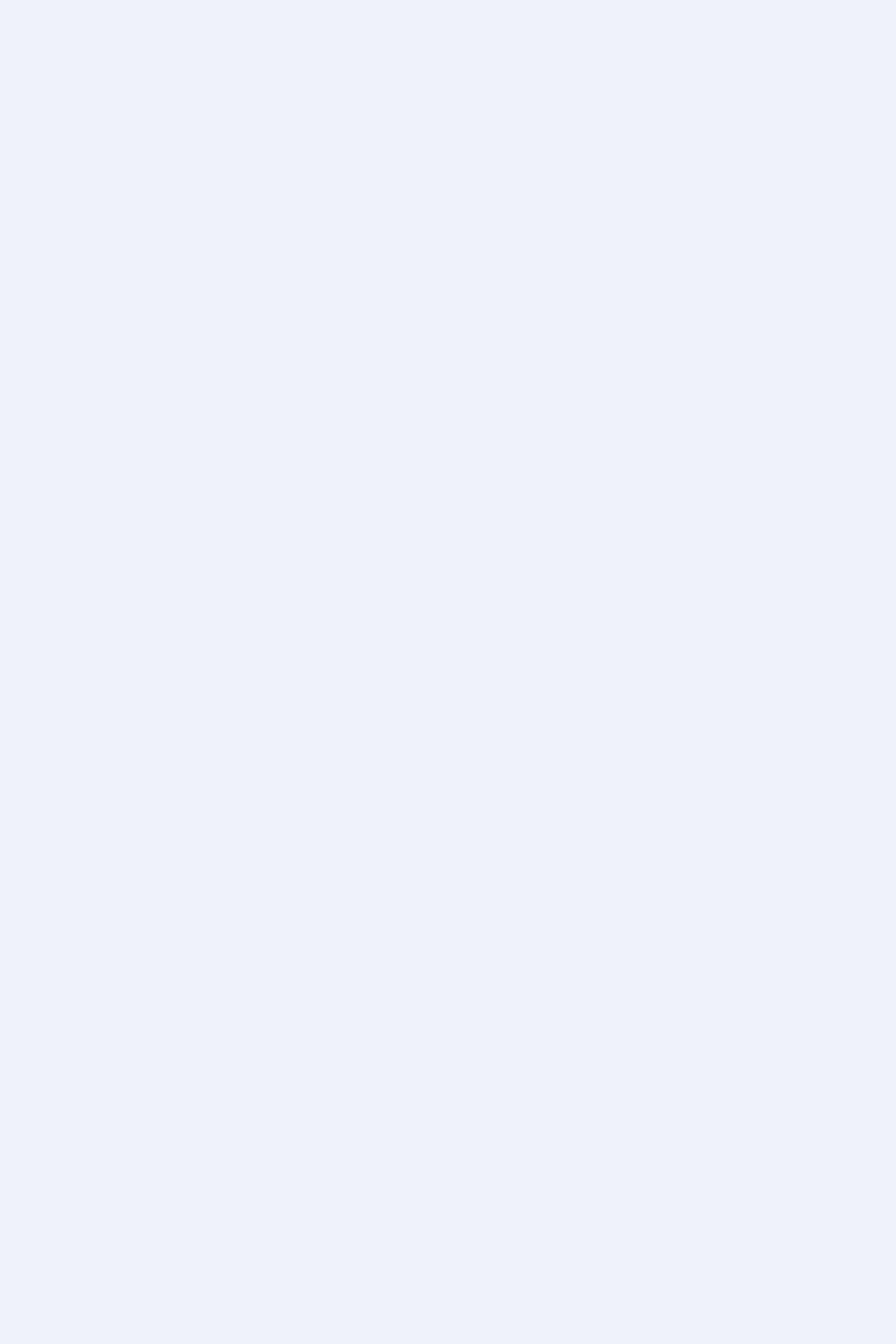
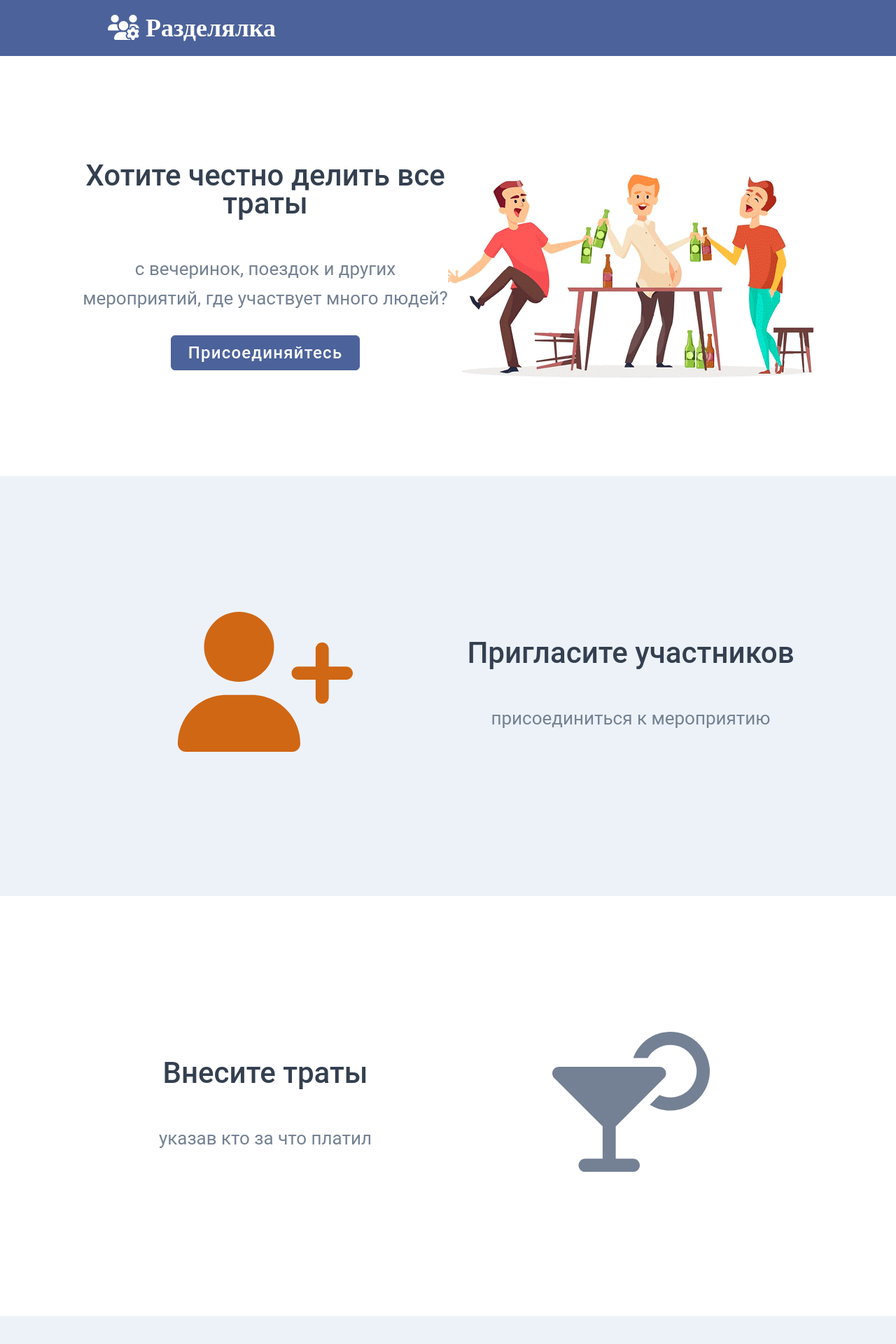
Before and after one commit to novikovav2/booze-web, an Angular app: page / in a window 1280 px wide. Shown: the top 1920 px of the page at 70% size. Before the commit the page ends 800 px from the top, so only its background shows below. Built offline with nearby package versions, Linux system fonts and the light colour scheme.

Commit message:
Add static index page

```diff
--- a/src/app/app-routing.module.ts
+++ b/src/app/app-routing.module.ts
@@ -15,7 +15,7 @@ import {
   PRODUCTS,
   NEW_URL,
   EDIT_URL,
-  RESULTS_URL, PROFILE
+  RESULTS_URL, PROFILE, ROOT
 } from "./services/consts";
 import {RegistrationComponent} from "./auth/registration/registration.component";
 import {NewPasswordComponent} from "./auth/new-password/new-password.component";
@@ -24,6 +24,7 @@ import {EventNewComponent} from "./main/new/event-new.component";
 import {EventEditComponent} from "./main/edit/event-edit.component";
 import {ResultsComponent} from "./main/results/results.component";
 import {ProfileComponent} from "./main/profile/profile.component";
+import {StaticComponent} from "./static/static.component";
 
 const routes: Routes = [
   {path: MAIN, component: MainComponent, children: [
@@ -41,7 +42,8 @@ const routes: Routes = [
       { path: LOGIN, component: LoginComponent },
       { path: REGISTRATION, component: RegistrationComponent },
       { path: NEW_PASSWORD, component: NewPasswordComponent }
-    ]}
+    ]},
+  { path: ROOT, component: StaticComponent }
 ];
 
 @NgModule({
--- a/src/app/app.module.ts
+++ b/src/app/app.module.ts
@@ -6,6 +6,7 @@ import { AppComponent } from './app.component';
 import {MainModule} from "./main/main.module";
 import { FontAwesomeModule } from '@fortawesome/angular-fontawesome';
 import {AuthModule} from "./auth/auth.module";
+import {StaticModule} from "./static/static.module";
 
 @NgModule({
   declarations: [
@@ -16,7 +17,8 @@ import {AuthModule} from "./auth/auth.module";
     AppRoutingModule,
     MainModule,
     FontAwesomeModule,
-    AuthModule
+    AuthModule,
+    StaticModule
   ],
   providers: [],
   bootstrap: [AppComponent]
--- a/src/app/services/consts.ts
+++ b/src/app/services/consts.ts
@@ -12,6 +12,7 @@ export const NEW = 'new'
 export const EDIT = 'edit'
 export const RESULTS = 'results'
 export const PROFILE = 'profile'
+export const WELCOME = 'welcome'
 
 export const ROOT_URL = '/' + ROOT
 export const AUTH_URL = '/' + AUTH
@@ -24,3 +25,4 @@ export const NEW_URL = '/' + NEW
 export const EDIT_URL = '/' + EDIT
 export const RESULTS_URL = '/' + RESULTS
 export const PROFILE_URL = '/' + PROFILE
+export const WELCOME_URL = '/' + WELCOME
--- /dev/null
+++ b/src/app/static/static.component.html
@@ -0,0 +1,101 @@
+<header class="header">
+  <div class="header-container">
+    <a class="header-logo" [routerLink]="[ROOT_URL]">
+      <fa-icon [icon]="iconLogo"></fa-icon> Разделялка
+    </a>
+  </div>
+</header>
+
+<div class="static">
+  <div class="row">
+    <div class="container">
+      <div class="row-left">
+        <div class="text">
+          <p class="text-bold">
+            Хотите честно делить все траты
+          </p>
+          <p class="text-normal">
+            с вечеринок, поездок и других мероприятий,
+            где участвует много людей?
+          </p>
+        </div>
+        <a [routerLink]="[WELCOME_URL]" class="button">
+          Присоединяйтесь
+        </a>
+      </div>
+      <div class="row-right bg-image">
+      </div>
+    </div>
+  </div>
+  <div class="row bg-blue">
+    <div class="container">
+      <div class="row-left">
+        <fa-icon [icon]="iconPlus" class="icon icon-orange"></fa-icon>
+      </div>
+      <div class="row-right">
+        <div class="text">
+          <p class="text-bold">
+            Пригласите участников
+          </p>
+          <p class="text-normal">
+            присоединиться к мероприятию
+          </p>
+        </div>
+      </div>
+    </div>
+  </div>
+  <div class="row ">
+    <div class="container">
+      <div class="row-left">
+        <div class="text">
+          <p class="text-bold">
+            Внесите траты
+          </p>
+          <p class="text-normal">
+            указав кто за что платил
+          </p>
+        </div>
+      </div>
+      <div class="row-right">
+        <fa-icon [icon]="iconMartini" class="icon icon-gray"></fa-icon>
+      </div>
+    </div>
+  </div>
+  <div class="row bg-blue">
+    <div class="container">
+      <div class="row-left">
+        <fa-icon [icon]="iconListCheck" class="icon icon-blue"></fa-icon>
+      </div>
+      <div class="row-right">
+        <div class="text">
+          <p class="text-bold">
+            Отметьте
+          </p>
+          <p class="text-normal">
+            что каждый из участников ел/пил
+          </p>
+        </div>
+      </div>
+    </div>
+  </div>
+  <div class="row ">
+  <div class="container">
+    <div class="row-left">
+      <div class="text">
+        <p class="text-bold">
+          Получите результат
+        </p>
+        <p class="text-normal">
+          где будет автоматически расчитано кто кому сколько должен перевести
+        </p>
+      </div>
+      <a [routerLink]="[WELCOME_URL]" class="button">
+        Попробовать
+      </a>
+    </div>
+    <div class="row-right">
+      <fa-icon [icon]="iconFaceSmile" class="icon icon-brand"></fa-icon>
+    </div>
+  </div>
+</div>
+</div>
--- /dev/null
+++ b/src/app/static/static.component.scss
@@ -0,0 +1,170 @@
+.static {
+  background-color: var(--white);
+}
+.header {
+  height: 80px;
+  background-color: var(--brandColor);
+
+  &-container {
+    max-width: 1044px;
+    margin: 0 auto;
+    display: flex;
+    align-items: center;
+    height: 100%;
+  }
+
+  &-logo {
+    font-family: 'Raleway', 'sans-serif';
+    font-style: normal;
+    font-weight: 700;
+    font-size: 36px;
+    line-height: 42px;
+    text-align: center;
+    color: var(--white);
+    text-decoration: none;
+    margin-left: 36px;
+  }
+}
+
+.container {
+  max-width: 1044px;
+  margin: 0 auto;
+  display: flex;
+  flex-wrap: wrap;
+  height: 100%;
+}
+
+.row {
+  height: 600px;
+  //margin-top: 42px;
+
+  &-left {
+    flex: 1 0 500px;
+    display: flex;
+    flex-direction: column;
+    align-items: center;
+    justify-content: center;
+  }
+
+  &-right {
+    flex: 1 0 500px;
+    display: flex;
+    flex-direction: column;
+    align-items: center;
+    justify-content: center;
+  }
+
+  &-center {
+    display: flex;
+    align-items: center;
+    justify-content: center;
+    width: 100%;
+    flex-direction: column;
+  }
+}
+
+.text {
+  //max-width: 400px;
+  //margin-top: 20px;
+
+  &-normal {
+    font-family: 'Roboto', 'sans-serif';
+    font-style: normal;
+    font-size: 26px;
+    line-height: 42px;
+    text-align: center;
+    color: var(--gray6);
+  }
+
+  &-bold {
+    font-family: 'Roboto', 'sans-serif';
+    font-style: normal;
+    font-weight: 500;
+    font-size: 42px;
+    line-height: 40px;
+    text-align: center;
+    color: var(--gray9);
+    margin-bottom: 52px;
+  }
+
+  &-help {
+    font-size: 18px;
+    color: var(--gray5);
+    margin-top: 10px;
+    text-align: center;
+  }
+}
+
+.button {
+  font-family: 'Roboto', 'sans-serif';
+  padding: 8px 24px;
+  border: 1px solid #4C629B;
+  color: #FFFFFF;
+  background: #4C629B;
+  border-radius: 6px;
+  margin-top: 32px;
+  width: content-box;
+  font-style: normal;
+  font-weight: 500;
+  font-size: 24px;
+  line-height: 32px;
+  text-decoration: none;
+  letter-spacing: 0.05em;
+
+  &:hover {
+    box-shadow: 0 0 5px #4C629B;
+  }
+}
+
+.footer {
+  height: 60px;
+  background-color: var(--white);
+  display: flex;
+  justify-content: space-between;
+  align-items: center;
+  max-width: 1044px;
+  margin: 0 auto;
+
+  &-text {
+    font-size: 12px;
+    color: var(--gray4);
+  }
+}
+
+.bg-blue {
+  background-color: var(--body_bg);
+}
+
+.bg-orange {
+  background-color: var(--orange);
+}
+
+.bg-image {
+  background-image: url("../../assets/image.png");
+  background-repeat: no-repeat;
+  background-position: center;
+}
+
+.icon {
+  font-size: 200px;
+
+  &-blue {
+    color: var(--blue);
+  }
+
+  &-orange {
+    color: var(--orange);
+  }
+
+  &-gray {
+    color: var(--gray6);
+  }
+
+  &-brand {
+    color: var(--brandColor);
+  }
+}
+
+.full-height {
+  height: calc(100vh - 140px);
+}
--- /dev/null
+++ b/src/app/static/static.component.ts
@@ -0,0 +1,24 @@
+import {Component} from "@angular/core";
+import {
+  faFaceSmile,
+  faListCheck,
+  faMartiniGlassCitrus,
+  faUserPlus,
+  faUsersGear
+} from "@fortawesome/free-solid-svg-icons";
+import {ROOT_URL, WELCOME_URL} from "../services/consts";
+
+@Component({
+  selector: 'app-static',
+  templateUrl: './static.component.html',
+  styleUrls: ['./static.component.scss']
+})
+export class StaticComponent {
+  iconLogo = faUsersGear
+  ROOT_URL = ROOT_URL
+  WELCOME_URL = WELCOME_URL
+  iconPlus = faUserPlus
+  iconMartini = faMartiniGlassCitrus
+  iconListCheck = faListCheck
+  iconFaceSmile = faFaceSmile
+}
```
Also changed, not shown: src/app/static/static.module.ts (added, +23 -0 lines), src/assets/image.png (added).
